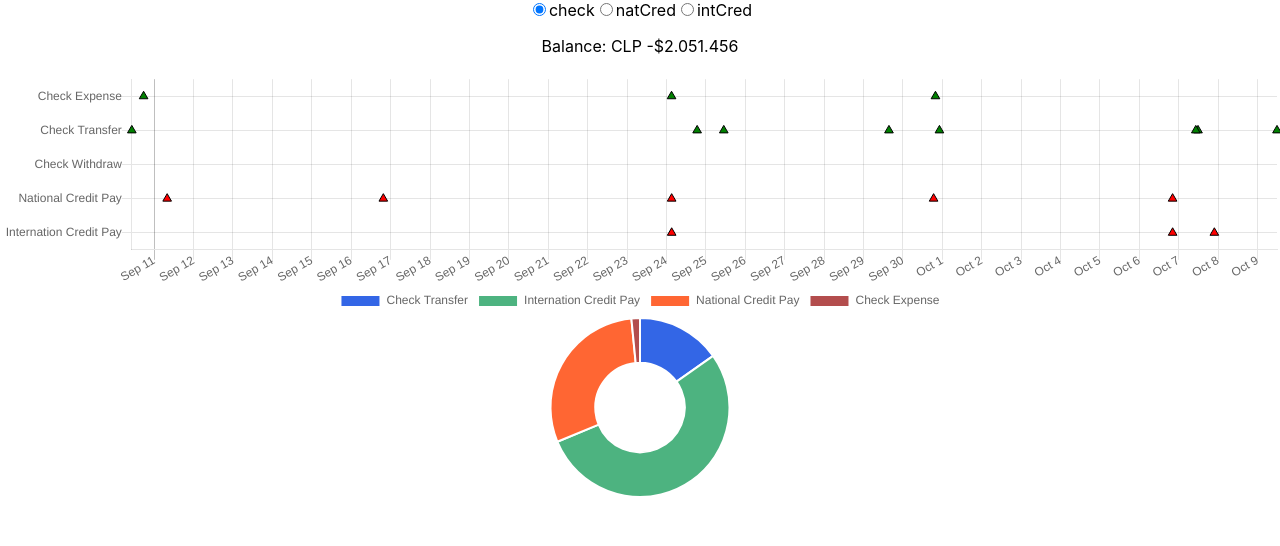
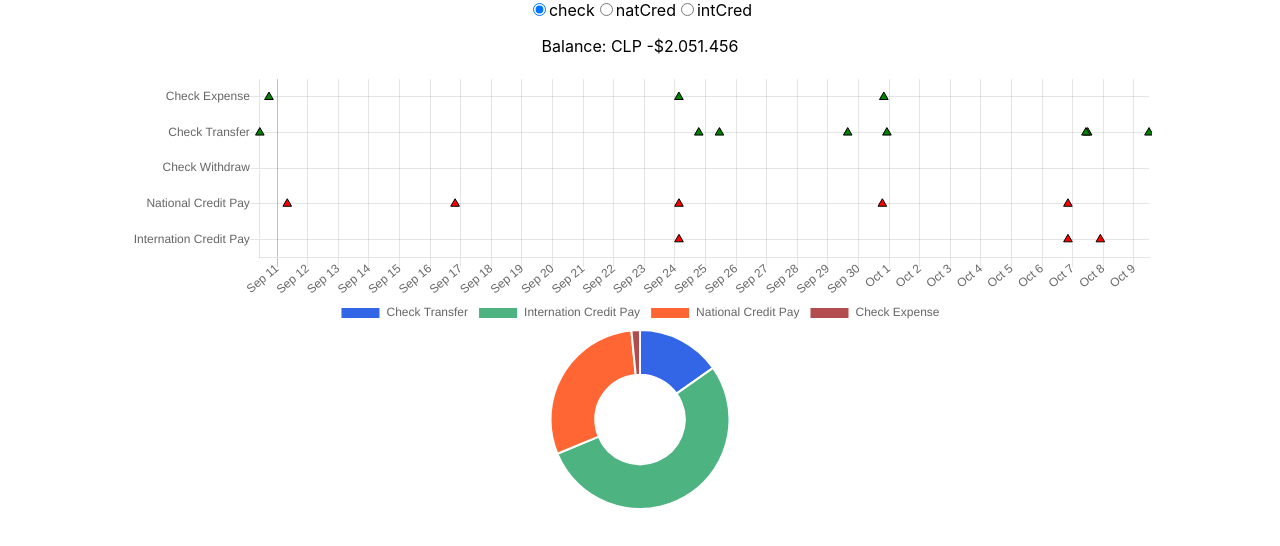
Before and after one commit to rodmendezp/react-bank-chartjs, a React (Create React App) app: page / in a window 1280 px wide. Shown: the top 546 px of the page. Built offline with nearby package versions, Linux system fonts and the light colour scheme.

Commit message:
max width and hack aspect radio with https://github.com/reactchartjs/react-chartjs-2/issues/368#issuecomment-455382795

```diff
--- a/src/components/HistoricalPlot.js
+++ b/src/components/HistoricalPlot.js
@@ -7,6 +7,10 @@ import * as consts from "../consts.js";
 class HistoricPlot extends React.Component {
     constructor(props) {
         super(props);
+        this.divStyle = {
+            "max-width": "80%",
+            "margin": "auto"
+        }
         this.plotOptions = this.plotOptions.bind(this)
     }
     transactionToPlotData(transactions, category) {
@@ -23,6 +27,7 @@ class HistoricPlot extends React.Component {
     }
     plotOptions() {
         return {
+            aspectRatio: 4.5,
             plugins: {
                 zoom: {
                     zoom: { enabled: true, mode: "x", sensitivity: 3}
@@ -58,8 +63,8 @@ class HistoricPlot extends React.Component {
             }]
         }
         return (
-            <div>
-                <Scatter height={50}
+            <div style={this.divStyle}>
+                <Scatter height={null} width={null}
                     data={scatterData}
                     options={this.plotOptions()}
                 />
```
